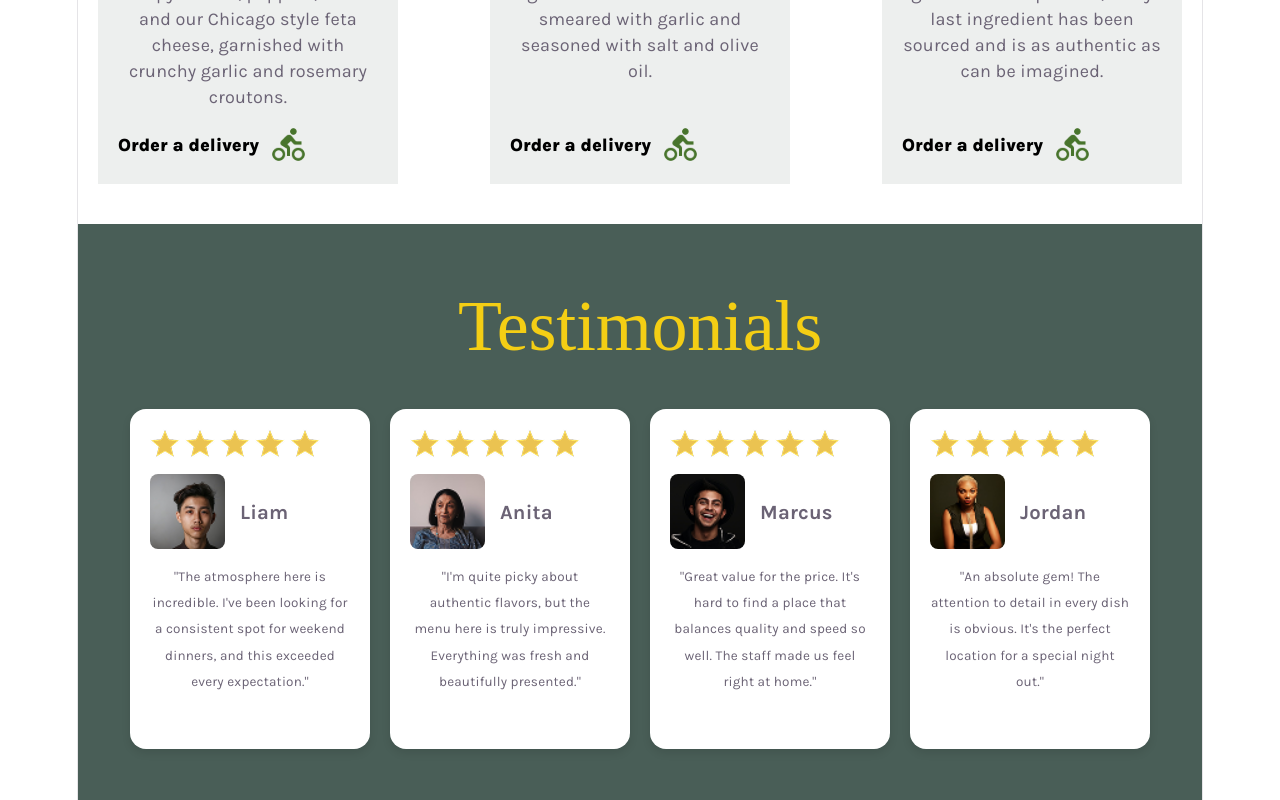
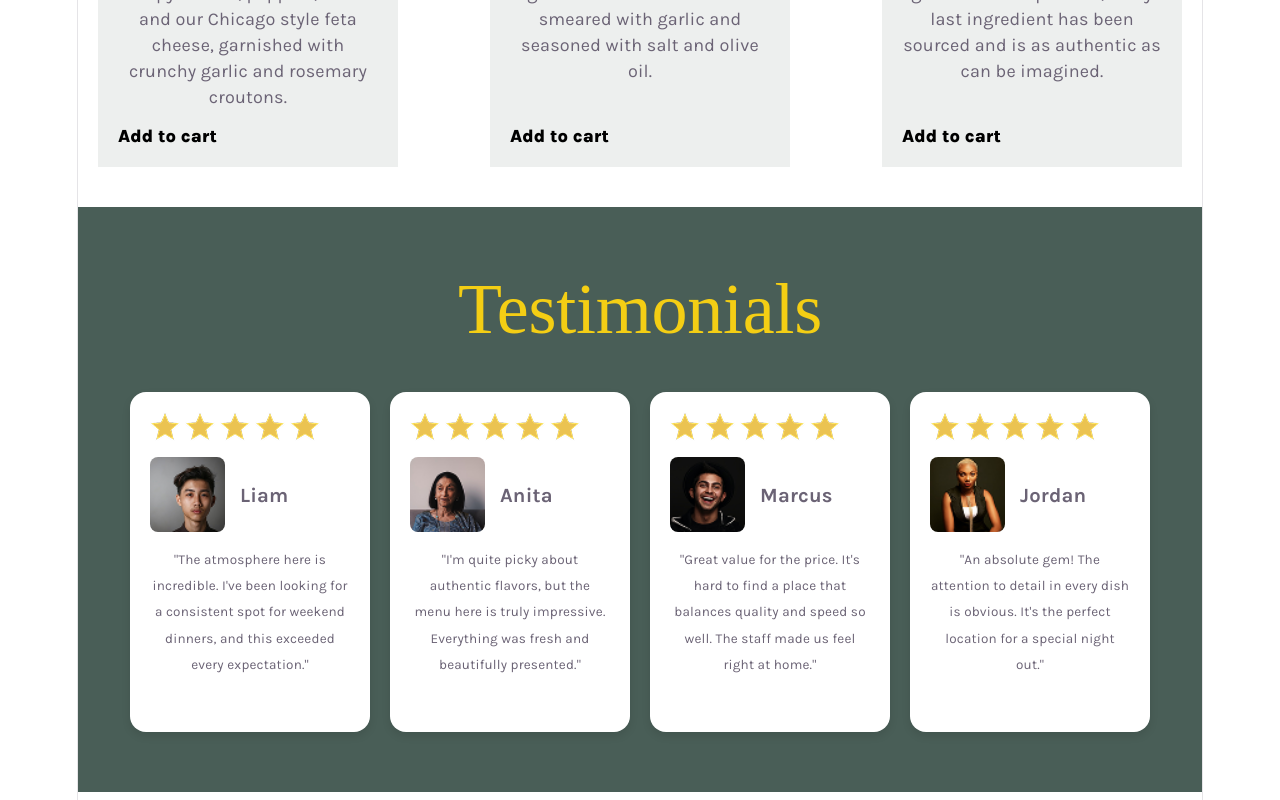
Before and after one commit to jaxsonhrichins752/Little-Lemon-Final-Project, a React (Vite) app in the folder Little Lemon Table Reservation/: page / in a window 1280 px wide. Shown: the part 1040-1840 px from the top of the page. Built offline with nearby package versions, Linux system fonts and the light colour scheme; a web font is replaced by a local one.

Commit message:
Updated Menu Page

```diff
--- a/Little Lemon Table Reservation/src/App.tsx
+++ b/Little Lemon Table Reservation/src/App.tsx
@@ -14,6 +14,7 @@ import Testimonials from './components/Testimonials/Testimonials'
 import About from './components/About/About'
 import BookingPage from './components/BookingPage/BookingPage'
 import ConfirmedBooking from './components/BookingPage/ConfirmedBooking'
+import OnlineMenuPage from './components/OnlineMenuPage/OnlineMenuPage'
 import { Routes, Route } from 'react-router-dom'
 
 declare const fetchAPI: (date: Date) => string[];
@@ -54,6 +55,7 @@ function App() {
             </>
           } />
         <Route path="/reservations" element={<BookingPage availableTimes={availableTimes} dispatch={dispatch} />} />
+        <Route path="/order" element={<OnlineMenuPage />} />
         <Route path="/confirmed" element={<ConfirmedBooking />} />
       </Routes>
     </main>
--- a/Little Lemon Table Reservation/src/components/Footer/Footer.tsx
+++ b/Little Lemon Table Reservation/src/components/Footer/Footer.tsx
@@ -21,7 +21,8 @@ function Footer() {
             <ul className={styles.linkList}>
               <li><HashLink smooth to="/#home" className="regular-paragraph light-highlight">Home</HashLink></li>
               <li><HashLink smooth to="/#about" className="regular-paragraph light-highlight">About</HashLink></li>
-              <li><HashLink smooth to="/#menu" className="regular-paragraph light-highlight">Menu</HashLink></li>
+              <li><Link to="/order" className="regular-paragraph light-highlight">Menu</Link></li>
+              <li><Link to="/order" className="regular-paragraph light-highlight">Order Online</Link></li>
               <li><Link to="/reservations" className="regular-paragraph light-highlight">Reservations</Link></li>
             </ul>
           </nav>
--- a/Little Lemon Table Reservation/src/components/Header/Header.tsx
+++ b/Little Lemon Table Reservation/src/components/Header/Header.tsx
@@ -1,6 +1,6 @@
 /**
  * Site header: logo, responsive nav (hamburger on small screens), and scroll-based hide/show.
- * Uses `HashLink` for in-page anchors on the home route and `Link` for `/reservations`.
+ * Uses `HashLink` for in-page anchors on the home route, `Link` for `/reservations` and `/order`.
  */
 import { useState, useEffect, useRef } from 'react'
 import logo from '../../assets/Logo.svg'
@@ -61,9 +61,9 @@ function Header() {
                     </HashLink>
                 </li>
                 <li>
-                    <HashLink smooth to="/#menu" onClick={() => setIsMenuOpen(false)}>
+                    <Link to="/order" onClick={() => setIsMenuOpen(false)}>
                     Menu
-                    </HashLink>
+                    </Link>
                 </li>
                 <li>
                     <Link to="/reservations" onClick={() => setIsMenuOpen(false)}>
@@ -71,9 +71,9 @@ function Header() {
                     </Link>
                 </li>
                 <li>
-                    <HashLink smooth to="/#order-online" onClick={() => setIsMenuOpen(false)}>
+                    <Link to="/order" onClick={() => setIsMenuOpen(false)}>
                     Order Online
-                    </HashLink>
+                    </Link>
                 </li>
                 <li>
                     <HashLink smooth to="/#login" onClick={() => setIsMenuOpen(false)}>
--- /dev/null
+++ b/Little Lemon Table Reservation/src/components/OnlineMenuPage/OnlineMenuPage.tsx
@@ -0,0 +1,94 @@
+/**
+ * Full menu route: banner, dish-type filter chips, and gallery grid using `DishCard`.
+ */
+import { useMemo, useState } from 'react';
+import DishCard from '../Specials/DishCard';
+import styles from './OnlineMenuPage.module.css';
+import bannerImage from '../../assets/restaurant 1.png';
+import {
+  DISH_TYPE_LABELS,
+  MENU_DISHES,
+  type DishType,
+} from '../../data/menuDishes';
+
+type FilterValue = 'all' | DishType;
+
+const DISH_TYPE_ORDER = Object.keys(DISH_TYPE_LABELS) as DishType[];
+
+function OnlineMenuPage() {
+  const [activeFilter, setActiveFilter] = useState<FilterValue>('all');
+
+  const filteredDishes = useMemo(
+    () =>
+      MENU_DISHES.filter(
+        (d) => activeFilter === 'all' || d.dishType === activeFilter
+      ),
+    [activeFilter]
+  );
+
+  return (
+    <div className={styles.page}>
+      <section className={styles.banner} aria-labelledby="online-menu-heading">
+        <div className={styles.bannerText}>
+          <h1 id="online-menu-heading" className="display-title primary-yellow">
+            Order Online
+          </h1>
+          <h2 className="subtitle light-highlight">Little Lemon Chicago</h2>
+        </div>
+        <img
+          src={bannerImage}
+          alt="Restaurant dining room"
+          className={styles.bannerImage}
+        />
+      </section>
+
+      <div className={styles.content}>
+        <div
+          className={styles.chipRow}
+          role="group"
+          aria-label="Filter menu by course"
+        >
+          <button
+            type="button"
+            className={`${styles.chip} ${activeFilter === 'all' ? styles.chipActive : ''}`}
+            onClick={() => setActiveFilter('all')}
+            aria-pressed={activeFilter === 'all'}
+          >
+            All
+          </button>
+          {DISH_TYPE_ORDER.map((type) => (
+            <button
+              key={type}
+              type="button"
+              className={`${styles.chip} ${activeFilter === type ? styles.chipActive : ''}`}
+              onClick={() => setActiveFilter(type)}
+              aria-pressed={activeFilter === type}
+            >
+              {DISH_TYPE_LABELS[type]}
+            </button>
+          ))}
+        </div>
+
+        {filteredDishes.length === 0 ? (
+          <p className={`regular-paragraph color-dark ${styles.emptyState}`}>
+            No dishes in this category yet.
+          </p>
+        ) : (
+          <div className={styles.cardsGrid}>
+            {filteredDishes.map((dish) => (
+              <DishCard
+                key={dish.id}
+                title={dish.title}
+                price={dish.price}
+                description={dish.description}
+                image={dish.image}
+              />
+            ))}
+          </div>
+        )}
+      </div>
+    </div>
+  );
+}
+
+export default OnlineMenuPage;
--- a/Little Lemon Table Reservation/src/components/Specials/DishCard.tsx
+++ b/Little Lemon Table Reservation/src/components/Specials/DishCard.tsx
@@ -1,10 +1,17 @@
 /**
- * Single dish tile: image, title, price, description, and a delivery CTA with bike icon.
+ * Single dish tile: image, title, price, description, and an add-to-cart CTA.
  */
 import styles from './DishCard.module.css';
-import bikeIcon from '../../assets/bikeicon.svg'; // Path to your delivery icon
 
-function DishCard({ image, title, price, description }) {
+export interface DishCardProps {
+  image: string;
+  title: string;
+  price: string;
+  description: string;
+  onAddToCart?: (item: { title: string; price: string }) => void;
+}
+
+function DishCard({ image, title, price, description, onAddToCart }: DishCardProps) {
   return (
     <article className={styles.card}>
       <div className={styles.imageContainer}>
@@ -16,9 +23,12 @@ function DishCard({ image, title, price, description }) {
           <span className="highlight-text color-primary-yellow">{price}</span>
         </div>
         <p className="regular-paragraph color-dark">{description}</p>
-        <button className={styles.deliveryButton}>
-          <span className="section-body color-dark">Order a delivery</span>
-          <img src={bikeIcon} alt="Delivery icon" />
+        <button
+          type="button"
+          className={styles.deliveryButton}
+          onClick={() => onAddToCart?.({ title, price })}
+        >
+          <span className="section-body color-dark">Add to cart</span>
         </button>
       </div>
     </article>
--- a/Little Lemon Table Reservation/src/components/Specials/Specials.tsx
+++ b/Little Lemon Table Reservation/src/components/Specials/Specials.tsx
@@ -7,7 +7,7 @@ import DishCard from './DishCard';
 import bruchetta from '../../assets/bruchetta.png';
 import lemonDessert from '../../assets/lemonDessert.png';
 import greekSalad from '../../assets/greekSalad.png';
-import { HashLink } from 'react-router-hash-link';
+import { Link } from 'react-router-dom';
 
 
 // Dish content and images; swap entries here to change the specials row.
@@ -37,7 +37,7 @@ function Specials() {
     <section id="specials" className={styles.specialsSection}>
       <header className={styles.specialsHeader}>
         <h2 className="section-title color-dark">This weeks specials!</h2>
-        <HashLink smooth to="/#menu" className="button button-primary section-title pure-black">Online Menu</HashLink>
+        <Link to="/order" className="button button-primary section-title pure-black">Online Menu</Link>
       </header>
 
       <div className={styles.cardsGrid}>
--- /dev/null
+++ b/Little Lemon Table Reservation/src/data/menuDishes.ts
@@ -0,0 +1,100 @@
+/**
+ * Frontend-only menu source. Add dishes here; each row must set `dishType` for filters.
+ */
+import bruchetta from '../assets/bruchetta.png';
+import lemonDessert from '../assets/lemonDessert.png';
+import greekSalad from '../assets/greekSalad.png';
+import heroImage from '../assets/heroImage.png';
+import restaurantChef from '../assets/restaurantChef.png';
+
+export type DishType = 'appetizer' | 'main' | 'dessert';
+
+export const DISH_TYPE_LABELS: Record<DishType, string> = {
+  appetizer: 'Appetizers',
+  main: 'Mains',
+  dessert: 'Desserts',
+};
+
+export interface MenuDish {
+  id: string;
+  dishType: DishType;
+  title: string;
+  price: string;
+  description: string;
+  image: string;
+}
+
+export const MENU_DISHES: MenuDish[] = [
+  {
+    id: 'bruschetta',
+    dishType: 'appetizer',
+    title: 'Bruschetta',
+    price: '$7.99',
+    description:
+      'Grilled bread rubbed with garlic, olive oil, and salt—served with ripe tomatoes and fresh basil.',
+    image: bruchetta,
+  },
+  {
+    id: 'hummus-pita',
+    dishType: 'appetizer',
+    title: 'Hummus & Pita',
+    price: '$6.50',
+    description:
+      'Creamy chickpea dip with tahini and lemon, served with warm grilled pita wedges.',
+    image: greekSalad,
+  },
+  {
+    id: 'dolmades',
+    dishType: 'appetizer',
+    title: 'Stuffed Grape Leaves',
+    price: '$8.25',
+    description:
+      'Rice, herbs, and lemon wrapped in tender grape leaves, finished with a drizzle of olive oil.',
+    image: restaurantChef,
+  },
+  {
+    id: 'greek-salad',
+    dishType: 'main',
+    title: 'Greek Salad',
+    price: '$12.99',
+    description:
+      'Crispy lettuce, peppers, olives, and Chicago-style feta with garlic rosemary croutons.',
+    image: greekSalad,
+  },
+  {
+    id: 'grilled-sea-bass',
+    dishType: 'main',
+    title: 'Grilled Sea Bass',
+    price: '$24.00',
+    description:
+      'Whole fillet with lemon, capers, and herbs, served with roasted vegetables and olive oil potatoes.',
+    image: heroImage,
+  },
+  {
+    id: 'lamb-kebab',
+    dishType: 'main',
+    title: 'Lamb Kebab Plate',
+    price: '$22.50',
+    description:
+      'Marinated lamb skewers with tzatziki, herb rice, and a small Greek village salad.',
+    image: bruchetta,
+  },
+  {
+    id: 'lemon-dessert',
+    dishType: 'dessert',
+    title: 'Lemon Dessert',
+    price: '$5.00',
+    description:
+      "From grandma's recipe book—authentic ingredients in a light, tangy citrus finish.",
+    image: lemonDessert,
+  },
+  {
+    id: 'baklava',
+    dishType: 'dessert',
+    title: 'Baklava',
+    price: '$6.50',
+    description:
+      'Layers of phyllo, honey, and spiced walnuts—a classic Mediterranean sweet.',
+    image: lemonDessert,
+  },
+];
```
Also changed, not shown: Little Lemon Table Reservation/src/components/OnlineMenuPage/OnlineMenuPage.module.css (added, +119 -0 lines).
